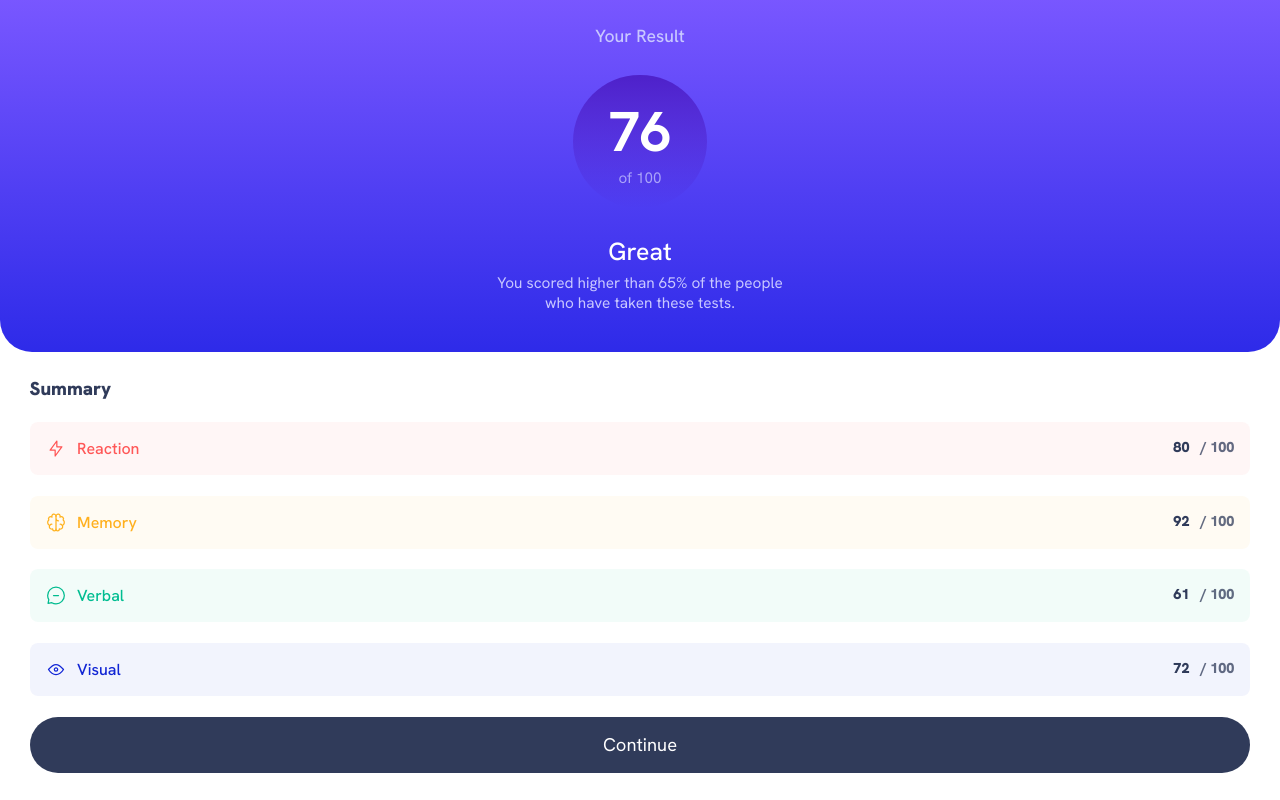
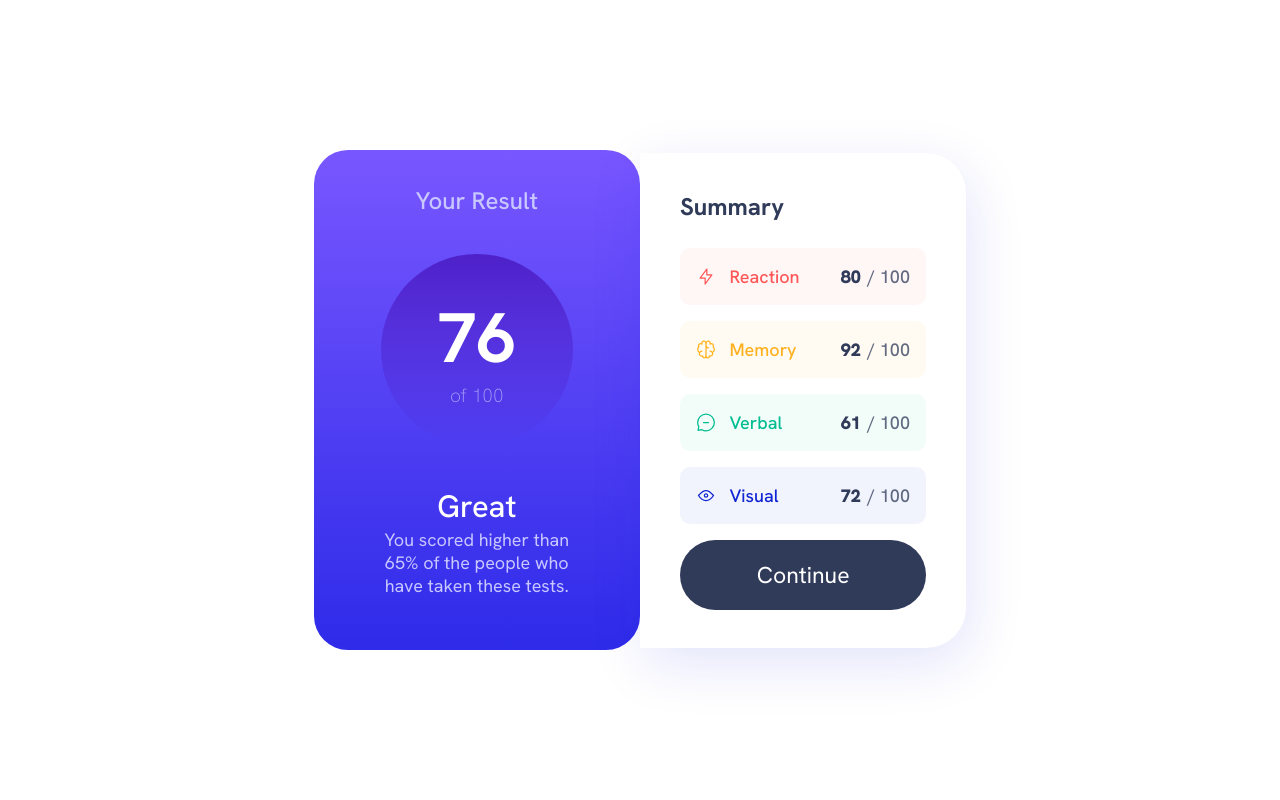
Before and after one commit to IgorFerreiraMoraes/frontendmentor-result-sumary, a plain HTML site: page index.html in a window 1280 px wide. Drawn offline with Linux system fonts and the light colour scheme.

Commit message:
Adicionada responsividade
Adaptações para quando a viewport for grande

```diff
--- a/assets/styles/style.css
+++ b/assets/styles/style.css
@@ -153,15 +153,84 @@ body {
 .attribute p span {
 	margin-left: 0.45rem;
 	opacity: 0.75;
+	font-weight: 500;
 }
 
 button {
 	width: 100%;
 	border: transparent;
-	background-color: var(--dark-gray-blue);
+	background: var(--dark-gray-blue);
 	color: var(--white);
 	padding: 1rem;
 	border-radius: 2rem;
 	font-size: 1.15rem;
 	font-family: 'Hanken Grotesk';
 }
+button:is(:focus, :hover) {
+	background: var(--blue-gradient);
+}
+
+@media (width > 1024px) {
+	:root {
+		font-size: 20px;
+	}
+	body {
+		min-height: 100vh;
+		display: flex;
+		flex-direction: row;
+		align-items: center;
+		justify-content: center;
+	}
+
+	.result {
+		border-radius: 1.7rem;
+		gap: 1.9rem;
+		height: clamp(25rem, 47.5vh, 100vh);
+		width: 25.5%;
+	}
+	.result h2 {
+		font-size: 1.2rem;
+	}
+
+	.score p {
+		font-size: 0.95rem;
+		font-weight: 200;
+	}
+	.congratulation {
+		margin: 0.1rem;
+	}
+	.compare {
+		width: 68%;
+		margin: auto;
+		font-size: 0.9rem;
+	}
+
+	.summary {
+		min-height: 47.5vh;
+		width: 25.5%;
+		margin: 0;
+		padding: 1.9rem 2rem;
+		border-radius: 0 2rem 2rem 0;
+		box-shadow: 4px 16px 56px 0 hsla(234, 85%, 45%, 0.12);
+	}
+	.summary h2 {
+		font-size: 1.2rem;
+		font-weight: 700;
+	}
+
+	.attribute {
+		gap: 0.65rem;
+		padding: 0.85rem 0.82rem;
+		margin-bottom: 0.8rem;
+	}
+	.attribute h3 {
+		font-size: 0.9rem;
+	}
+	.attribute p span {
+		margin-left: 0.1rem;
+	button {
+		margin-top: 1.15rem;
+		padding: 0.81rem;
+		font-size: 0.91rem;
+	}
+}
```
